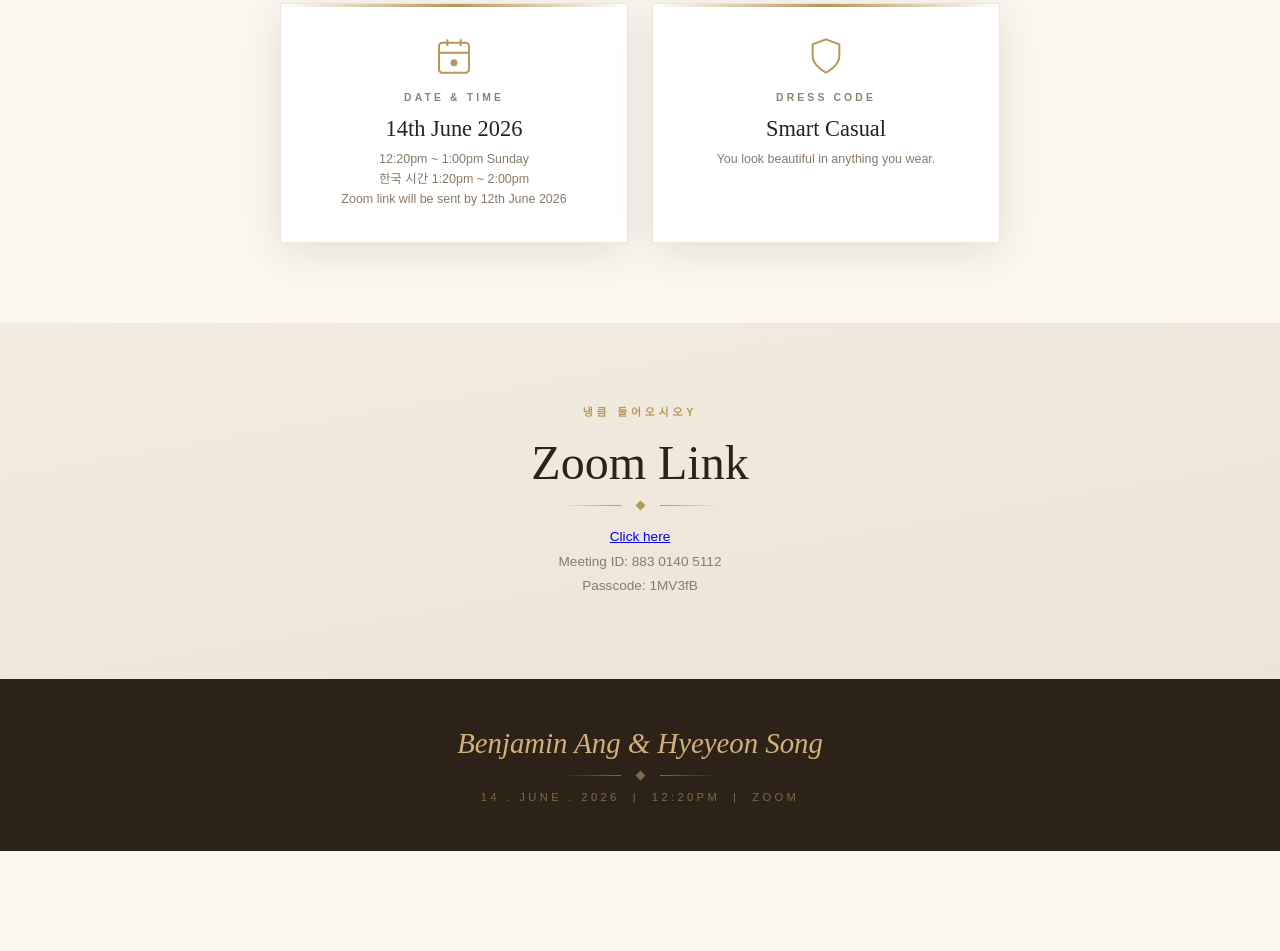
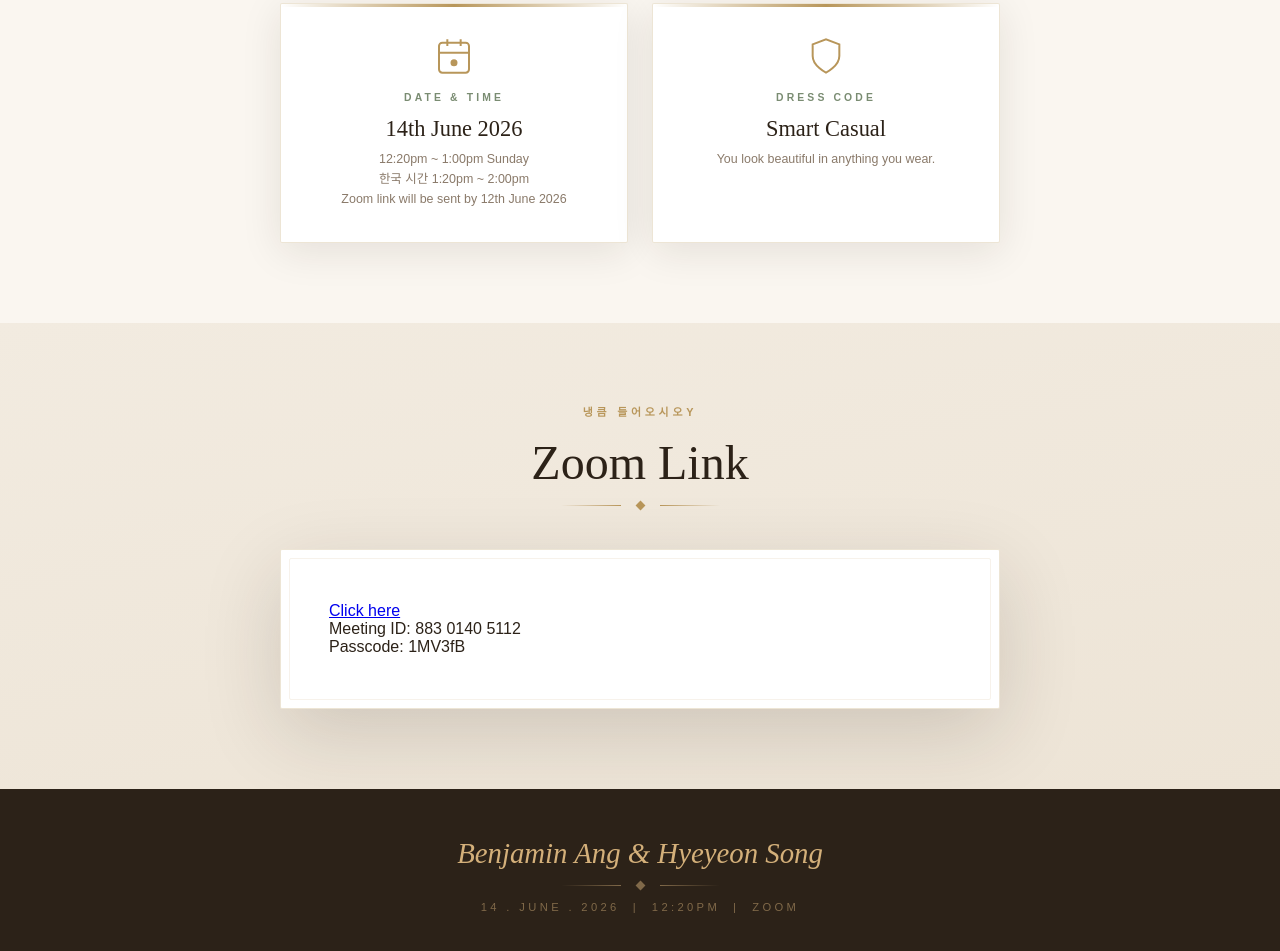
Before and after one commit to kyorororo3/rsvp-zoom, a plain HTML site: page index.html in a window 1280 px wide. Shown: the part 2019-2970 px from the top of the page. Before the commit the page ends 2870 px from the top, so only its background shows below. Drawn offline with Linux system fonts and the light colour scheme.

Commit message:
Update index.html

```diff
--- a/index.html
+++ b/index.html
@@ -120,11 +120,11 @@
         <div class="gold-divider reveal reveal-delay-2" style="justify-content:center;">
         <span></span><div class="diamond"></div><span></span>
         </div>
-        <p style="text-align:center; color:var(--muted); font-size:0.85rem; margin-top:16px; line-height:1.8;" class="reveal reveal-delay-3">
+        <div class="rsvp-card reveal">
        <a href="https://us05web.zoom.us/j/88301405112?pwd=it1DQpJswPbReUblyFgrpxxFJHQ2gp.1">Click here</a><br>
         Meeting ID: 883 0140 5112<br>
 Passcode: 1MV3fB
-    </p>
+    </div>
 
     </div>
     </section>
```
